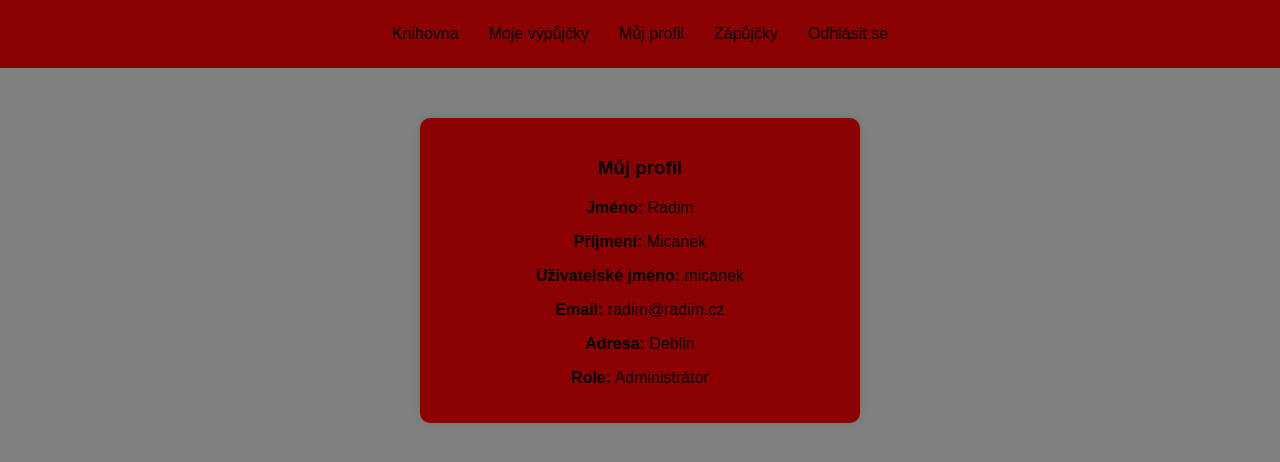
After one commit to radim645/Knihovna-MT, a PHP site: page /profil.php in a window 1280 px wide. The commit adds this page. Shown: the top 462 px of the page. Run offline with PHP 8.4, Linux system fonts and the light colour scheme; a user stored in the database is signed in.

Commit message:
finalni upravy

```diff
--- a/admin.php
+++ b/admin.php
@@ -1,7 +1,7 @@
 <?php
 require_once "layout/header.php";
 require "db.php";
-session_start();
+
 ?>
 <?php
 if ($_SERVER["REQUEST_METHOD"] == "POST" && isset($_POST["return_book"])) {
--- a/borrow.php
+++ b/borrow.php
@@ -3,7 +3,7 @@ require_once "layout/header.php";
 ?>
 
 <?php
-session_start();
+
 require 'db.php';
 ?>
 
--- a/dm/knihovna.sql
+++ b/dm/knihovna.sql
@@ -51,4 +51,4 @@ INSERT INTO knihy (nazev, autor, datum_vydani, pocet_stran, nakladatelstvi, poce
 ('Pýcha a předsudek', 'Jane Austen', '1813', '432', 'T. Egerton', 5);
 
 INSERT INTO users (username, name, surname, email, password, role, address)
-VALUES ('radim', 'Radim', 'Micanek', 'micanekradim@seznam.cz', '12345', 'admin', 'Deblin 278');
+VALUES ('micanek', 'Radim', 'Micanek', 'radim@radim.cz', md5('12345'), 'admin', 'Deblin');
--- a/index.php
+++ b/index.php
@@ -1,5 +1,5 @@
 <?php
-session_start();
+
 require 'db.php';
 
 $query = "SELECT * FROM knihy";
--- a/layout/header.php
+++ b/layout/header.php
@@ -1,24 +1,33 @@
+<?php
+session_start();
+?>
+
 <!DOCTYPE html>
 <html lang="en">
 <head>
     <meta charset="UTF-8">
     <meta name="viewport" content="width=device-width, initial-scale=1.0">
-    <title>Document</title>
+    <title>Knihovna</title>
     <link rel="stylesheet" href="css/styles.css">
 </head>
 <body>
 
 <nav class="menu">
+    <ul>
+        <span><li><a href="index.php">Knihovna</a></li></span>
 
-<ul>
+        <?php if (!isset($_SESSION['logged_in']) || $_SESSION['logged_in'] !== true): ?>
+            <span><li><a href="login.php">Přihlášení</a></li></span>
+            <span><li><a href="reg.php">Registrace</a></li></span>
+        <?php else: ?>
+            <span><li><a href="borrow.php">Moje výpůjčky</a></li></span>
+            <span><li><a href="profil.php">Můj profil</a></li></span>
 
-<span><li><a href="index.php">Knihovna</a></li></span>
-<span><li><a href="login.php">Přihlášení</a></li></span>
-<span><li><a href="reg.php">Registrace</a></li></span>
-<span><li><a href="borrow.php">Moje výpujčky</a></li></span>
-<span><li><a href="admin.php">Zápujčky</a></li></span>
-<span><li><a href="logout.php">Odhlásit se</a></li></span>
+            <?php if ($_SESSION['role'] === 'admin'): ?>
+                <span><li><a href="admin.php">Zápůjčky</a></li></span>
+            <?php endif; ?>
 
-</ul>
-
+            <span><li><a href="logout.php">Odhlásit se</a></li></span>
+        <?php endif; ?>
+    </ul>
 </nav>
--- a/logout.php
+++ b/logout.php
@@ -1,11 +1,11 @@
 <?php
-session_start();
 
 require_once "layout/header.php";
 
-session_destroy()
 
-header("location:index.php");
+session_destroy();
+
+header("Location: login.php");
 
 ?>
 
--- /dev/null
+++ b/profil.php
@@ -0,0 +1,23 @@
+<?php
+require_once "layout/header.php";
+?>
+
+<?php
+
+require 'db.php';
+?>
+
+<div class="container">
+    <h3>Můj profil</h3>
+    <p><strong>Jméno:</strong> <?php echo htmlspecialchars($_SESSION['name']); ?></p>
+    <p><strong>Příjmení:</strong> <?php echo htmlspecialchars($_SESSION['surname']); ?></p>
+    <p><strong>Uživatelské jméno:</strong> <?php echo htmlspecialchars($_SESSION['username']); ?></p>
+    <p><strong>Email:</strong> <?php echo htmlspecialchars($_SESSION['email']); ?></p>
+    <p><strong>Adresa:</strong> <?php echo htmlspecialchars($_SESSION['address']); ?></p>
+    <p><strong>Role:</strong> <?php echo ($_SESSION['role'] === 'admin') ? 'Administrátor' : 'Uživatel'; ?></p>
+</div>
+
+<?php require_once "layout/footer.php"; ?>
+
+</body>
+</html>
```
Also changed, not shown: login.php (+7 -4 lines), reg.php (+11 -2 lines).
